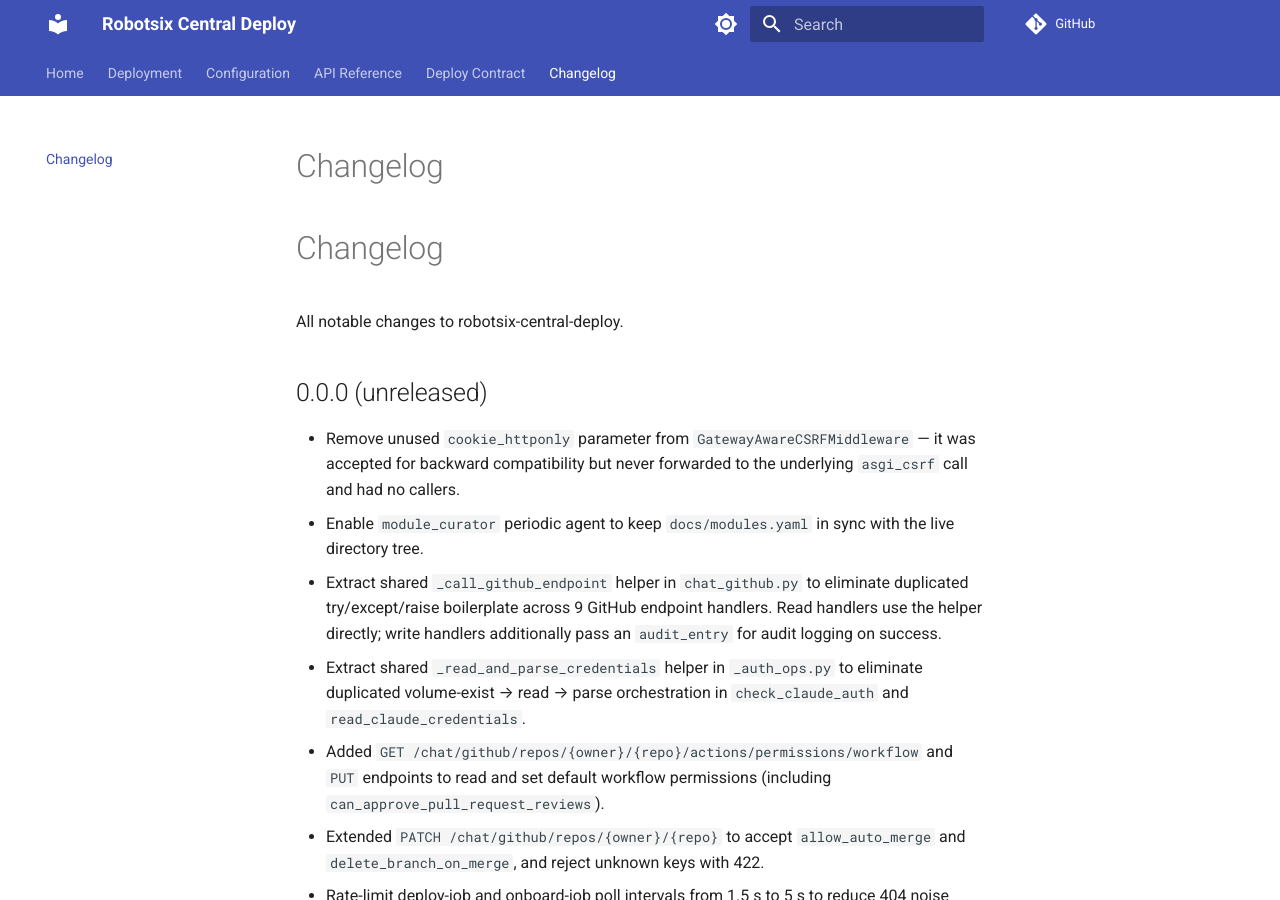
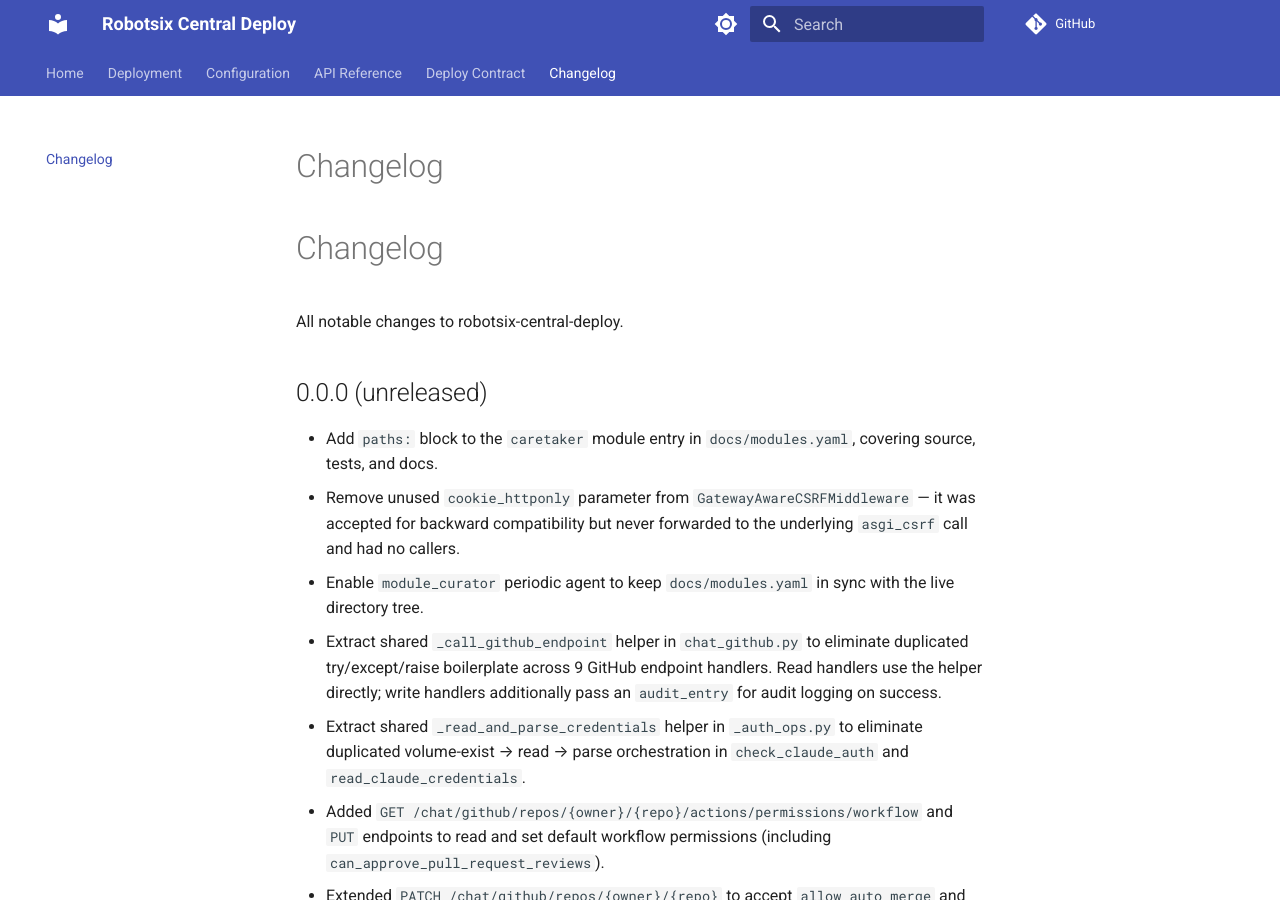
Before and after one commit to damien-robotsix/robotsix-central-deploy, an MkDocs documentation site: the page built from docs/changelog.md, in a window 1280 px wide and 900 px high. Built offline with MkDocs 1.6.1 and Material for MkDocs 9.7.7, drawn with Linux system fonts in a browser that asks for light colours; comment, search, counter and statistics services are not loaded.

Commit message:
mill: Classify caretaker: assign paths to existing module in docs/modules.yaml (20260715T204421Z-classify-caretaker-assign-paths-to-exist-6da9)

```diff
--- a/CHANGELOG.md
+++ b/CHANGELOG.md
@@ -6,6 +6,7 @@
 
 ## 0.0.0 (unreleased)
 
+- Add `paths:` block to the `caretaker` module entry in `docs/modules.yaml`, covering source, tests, and docs.
 - Remove unused `cookie_httponly` parameter from `GatewayAwareCSRFMiddleware` — it was accepted for backward compatibility but never forwarded to the underlying `asgi_csrf` call and had no callers.
 - Enable `module_curator` periodic agent to keep `docs/modules.yaml` in sync with the live directory tree.
 - Extract shared `_call_github_endpoint` helper in `chat_github.py` to eliminate duplicated try/except/raise boilerplate across 9 GitHub endpoint handlers. Read handlers use the helper directly; write handlers additionally pass an `audit_entry` for audit logging on success.
--- a/docs/modules.yaml
+++ b/docs/modules.yaml
@@ -96,6 +96,10 @@
       disk monitoring. Orchestrated by a periodic scheduler; lifecycle exposes
       a /caretaker/status endpoint.
     dependencies: []
+    paths:
+      - src/robotsix_central_deploy/caretaker/**/*
+      - tests/caretaker/**/*
+      - docs/caretaker/**/*
 
   - id: onboard
     description: >
```
Also changed, not shown: changelog.d/20260715T204421Z-classify-caretaker-assign-paths-to-exist-6da9.misc.md (added, +1 -0 lines).
